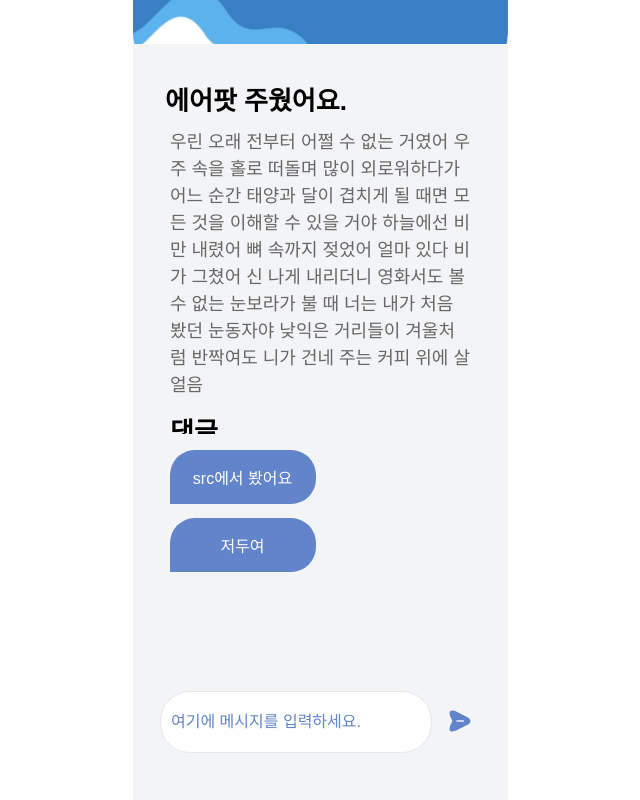
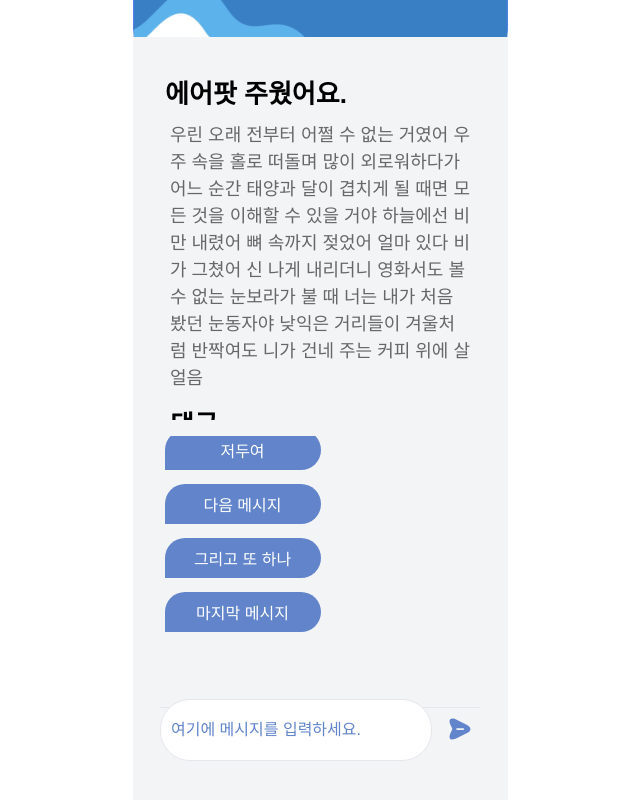
Before and after one commit to CRUISETEAM/Aditno, a SvelteKit app: page /lost/content in a window 1280 px wide. Shown: the part 308-1108 px from the top of the page, without its empty margins (320-960 px from the left). Built offline with nearby package versions, Linux system fonts and the light colour scheme.

Commit message:
FIX :: 스크롤 및 UI 개선 #8

```diff
--- a/src/routes/lost/+page.svelte
+++ b/src/routes/lost/+page.svelte
@@ -13,8 +13,8 @@
     const handleTabClick = (/** @type {string} */ tabId) => {
         const selectedItem = navItems.find(item => item.id === tabId);
         if (selectedItem) {
-            currentTab = tabId;  // Update the tab state first
-            goto(selectedItem.path);  // Then navigate to the new path
+            currentTab = tabId;
+            goto(selectedItem.path);
         }
     };
 
--- a/src/routes/lost/content/+page.svelte
+++ b/src/routes/lost/content/+page.svelte
@@ -1,7 +1,7 @@
 <script>
     import { onMount } from "svelte";
 
-    let messages = ["src에서 봤어요", "저두여"];
+    let messages = ["src에서 봤어요", "저두여", "다음 메시지", "그리고 또 하나", "마지막 메시지"];
     let newMessage = "";
 
     function sendMessage() {
@@ -121,18 +121,29 @@
         padding: 16px;
         display: flex;
         flex-direction: column;
-        margin-bottom: 220px;
-        margin-left: 74px;
+        margin-bottom: 80px;
+        position: relative;
     }
 
     .message-list {
-        max-height: 150px;
-        overflow-y: auto;
+        max-height: 210px; /* Set the max height to show up to 3 messages */
+        overflow-y: auto; /* Add vertical scroll for overflow messages */
+        display: flex;
+        flex-direction: column;
         padding-bottom: 10px;
+        margin-bottom: 80px;
+        margin-left: 32px;
+        scrollbar-width: none; /* Firefox */
+        -ms-overflow-style: none; /* Internet Explorer and Edge */
     }
+
+    .message-list::-webkit-scrollbar {
+        display: none; /* Chrome, Safari, and Opera */
+    }
+
     .message {
-        width: 130px;
-        height: 38px;
+        width: 140px;
+        height: 44px; /* Updated height */
         padding: 8px;
         border-radius: 25px 25px 25px 0px;
         background-color: #6184CA;
@@ -144,18 +155,19 @@
         align-items: center;
         justify-content: center;
         text-align: center;
-}
+    }
 
     .message-input {
         position: absolute;
-        top: 50%;
+        bottom: 0;
         left: 50%;
-        transform: translate(-50%, -50%);
+        transform: translateX(-50%);
         width: 320px;
-        height: 40px;
+        height: 44px;
         display: flex;
         align-items: center;
-        margin-top: 440px;
+        background-color: #F3F4F6;
+        border-top: 1px solid #e5e7eb;
     }
 
     .message-input input {
@@ -177,7 +189,6 @@
         background: none;
         border: none;
         cursor: pointer;
-
     }
 
     .message-input img {
```
